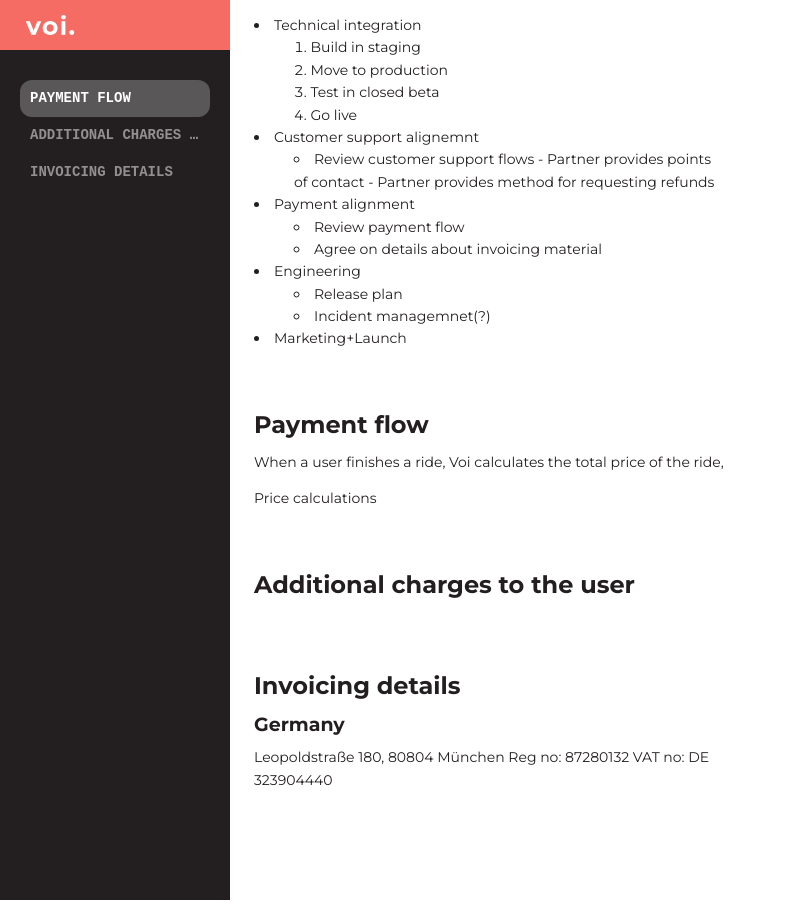
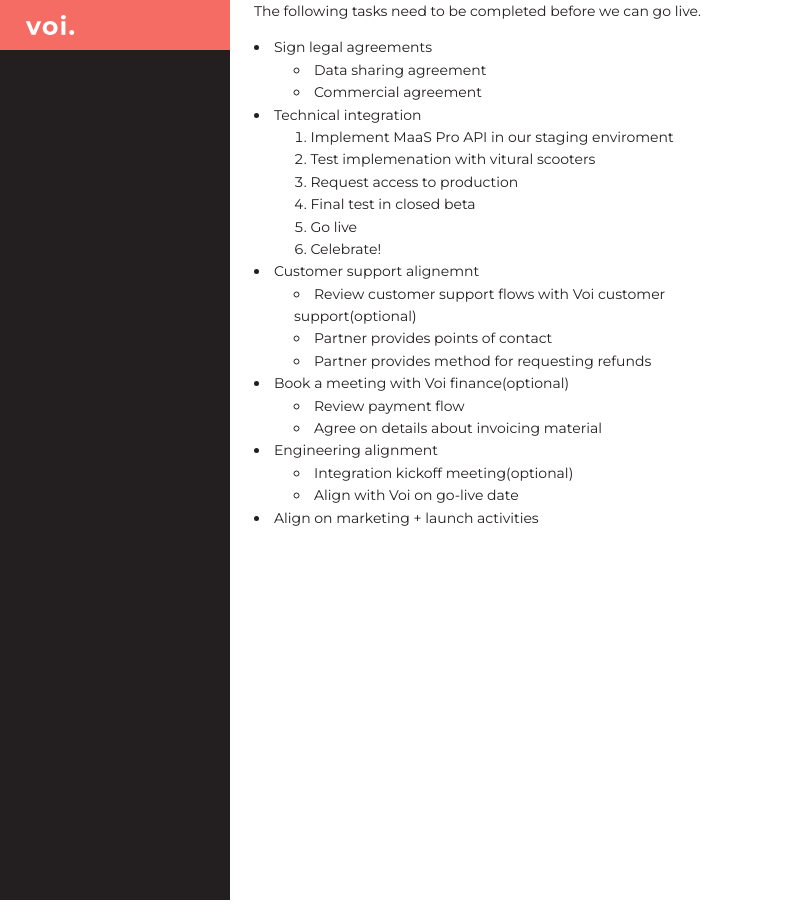
Before and after one commit to Tomtss/partner-api-docs, a Jekyll site: the page built from checklist.md, in a window 1280 px wide. Shown: the whole page, without its empty margins (0-786 px from the left). Built offline with Jekyll 4.4.1, drawn with Linux system fonts in a browser that asks for light colours; some web fonts are replaced.

Commit message:
assets and todo checklist.

```diff
--- a/checklist.md
+++ b/checklist.md
@@ -5,38 +5,30 @@
 menu: main
 description: What needs to happen before we go live?
 ---
+The following tasks need to be completed before we can go live.
+
+- Sign legal agreements
+	- Data sharing agreement
+	- Commercial agreement
 
 - Technical integration
-	1. Build in staging
-	2. Move to production
-	3. Test in closed beta
-	4. Go live
+	1. Implement MaaS Pro API in our staging enviroment
+	2. Test implemenation with vitural scooters
+	3. Request access to production
+	4. Final test in closed beta
+	5. Go live
+	6. Celebrate!
+
 - Customer support alignemnt
-	- Review customer support flows
- 	- Partner provides points of contact
- 	- Partner provides method for requesting refunds
+	- Review customer support flows with Voi customer support(optional)
+	- Partner provides points of contact
+	- Partner provides method for requesting refunds
 
-- Payment alignment
+- Book a meeting with Voi finance(optional)
 	- Review payment flow
 	- Agree on details about invoicing material
 
-- Engineering
-	- Release plan
-	- Incident managemnet(?)
-- Marketing+Launch
-
-
-# Payment flow
-When a user finishes a ride, Voi calculates the total price of the ride,
-
-Price calculations
-
-# Additional charges to the user
-
-
-# Invoicing details
-
-## Germany
-Leopoldstraße 180, 80804 München
-Reg no: 87280132
-VAT no: DE 323904440
+- Engineering alignment
+	- Integration kickoff meeting(optional)
+	- Align with Voi on go-live date
+- Align on marketing + launch activities
```
Also changed, not shown: assets.md (+19 -4 lines), assets/images/user/pin-logo.png (deleted), assets/images/user/pin-scooter.png (deleted), assets/images/user/pin_logo.svg (renamed from assets/images/user/pin-logo.svg), assets/images/user/pin_scooter.svg (renamed from assets/images/user/pin-scooter.svg), 4 other files.
